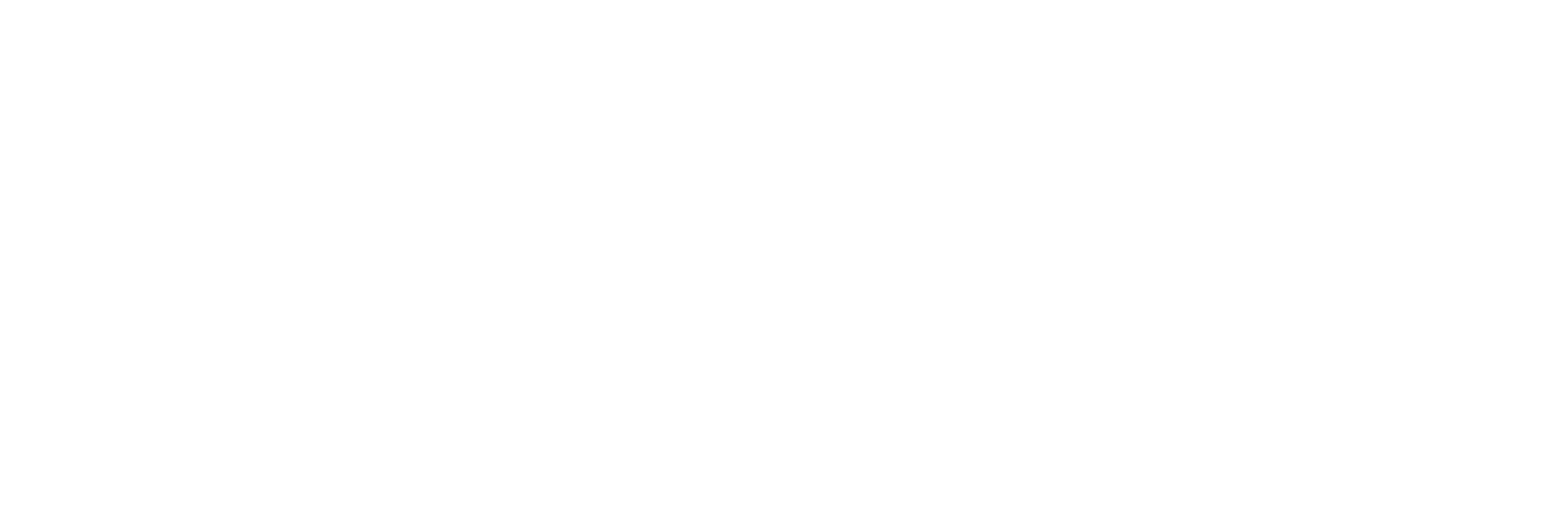
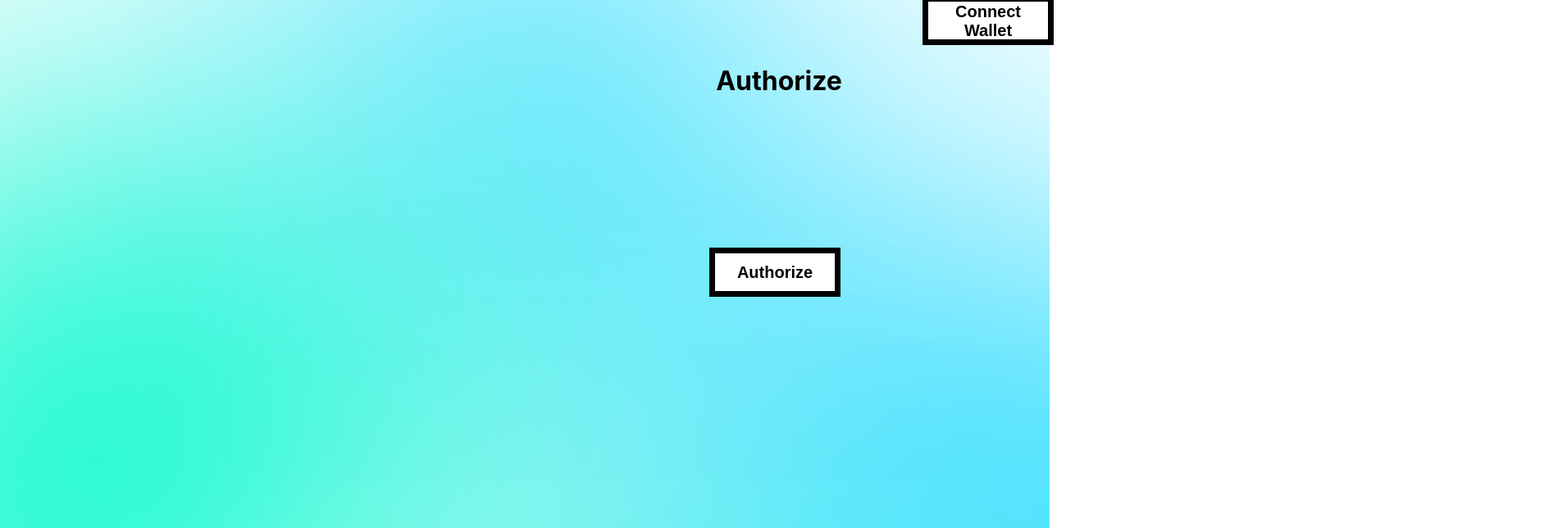
Before and after one commit to Xardesso/DAPP-identity-management, a React (Create React App) app in the folder identity-management-react/: page /#/authorize in a window 1280 px wide. Before the commit this address had no page. Shown: the top 644 px of the page at 82% size, 1900 px wide, since content can reach past the window. Built offline with nearby package versions, Linux system fonts and the light colour scheme.

Commit message:
FIxed version

```diff
--- a/identity-management-react/src/App.js
+++ b/identity-management-react/src/App.js
@@ -15,12 +15,9 @@
     <div>
       <HashRouter>
         <Routes>
-          <Route path="/DAPP-identity-management" element={<Main />} />
-          <Route
-            path="/DAPP-identity-management/authorize"
-            element={<Authorize />}
-          />
-          <Route path="/DAPP-identity-management/info" element={<Info />} />
+          <Route index element={<Main />} />
+          <Route path="/authorize" element={<Authorize />} />
+          <Route path="/info" element={<Info />} />
         </Routes>
       </HashRouter>
     </div>
--- a/identity-management-react/src/pages/Authorize.js
+++ b/identity-management-react/src/pages/Authorize.js
@@ -10,7 +10,7 @@
   const navigate = useNavigate();
 
   const [ad, setad] = useState();
-  let conadd = "0x8e5D56257d9433974c41b9a1d7B43f0e792BCb85";
+  let conadd = "0x3898fFD5e7001Cade4Fd6118ae0CeF1F53875FbB";
 
   async function a() {
     const contractArtifacts = require("./artifacts/contracts/Identity.sol/IdentityManagement.json");
--- a/identity-management-react/src/pages/Info.js
+++ b/identity-management-react/src/pages/Info.js
@@ -6,7 +6,7 @@
 import Wallet from "../components/Wallet";
 const { ethers } = require("ethers");
 
-let conadd = "0x8e5D56257d9433974c41b9a1d7B43f0e792BCb85";
+let conadd = "0x3898fFD5e7001Cade4Fd6118ae0CeF1F53875FbB";
 
 export default function Info() {
   const navigate = useNavigate();
--- a/identity-management-react/src/pages/Main.js
+++ b/identity-management-react/src/pages/Main.js
@@ -9,7 +9,7 @@
 export default function RegisterIdentity() {
   const navigate = useNavigate();
 
-  let conadd = "0x8e5D56257d9433974c41b9a1d7B43f0e792BCb85";
+  let conadd = "0x3898fFD5e7001Cade4Fd6118ae0CeF1F53875FbB";
   const [name, setName] = useState();
   const [age, setAge] = useState();
   const [nationality, setNationality] = useState();
--- a/identity-management-react/src/pages/style.css
+++ b/identity-management-react/src/pages/style.css
@@ -39,7 +39,3 @@
 button:focus {
 	outline: none;
 }
-
-body > iframe {
-	display: none;
-  }
```
